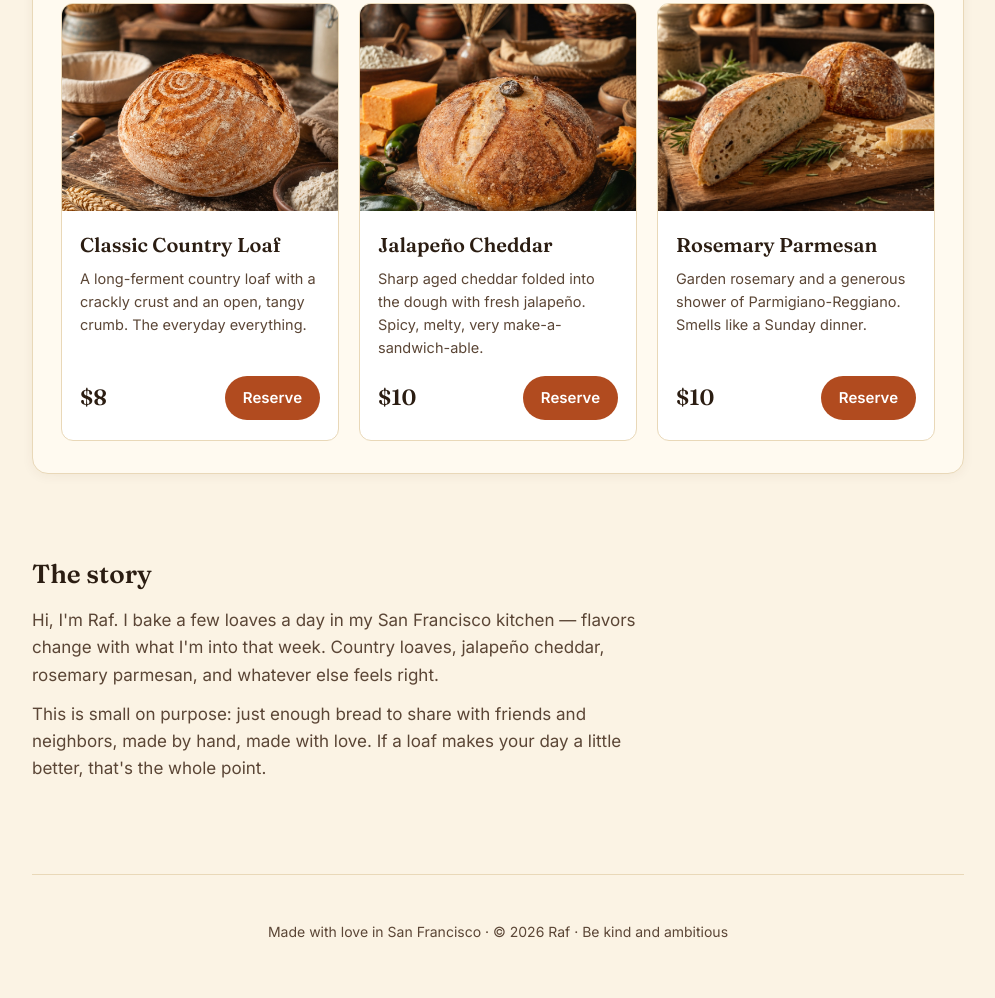
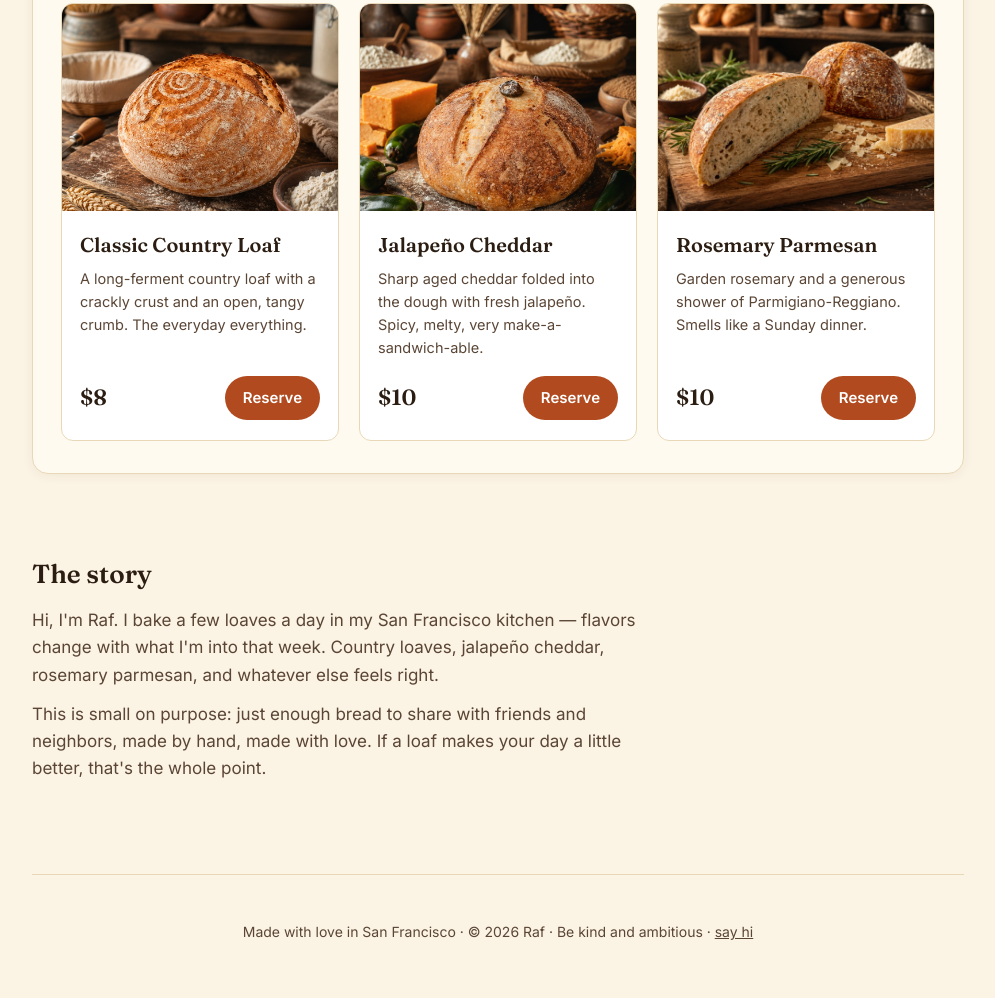
Before and after one commit to rafnicholson/made-with-love-by-raf, a plain HTML site: page index.html in a window 1280 px wide. Shown: the part 682-1680 px from the top of the page, without its empty margins (142-1137 px from the left). Drawn offline with Linux system fonts and the light colour scheme.

Commit message:
Add 'say hi' contact link to footer

```diff
--- a/index.html
+++ b/index.html
@@ -62,7 +62,7 @@
     </section>
 
     <footer>
-      <p>Made with love in San Francisco &middot; &copy; <span id="year"></span> Raf &middot; Be kind and ambitious</p>
+      <p>Made with love in San Francisco &middot; &copy; <span id="year"></span> Raf &middot; Be kind and ambitious &middot; <a href="mailto:hi@madewithlovebyraf.com">say hi</a></p>
     </footer>
 
   </div>
```
